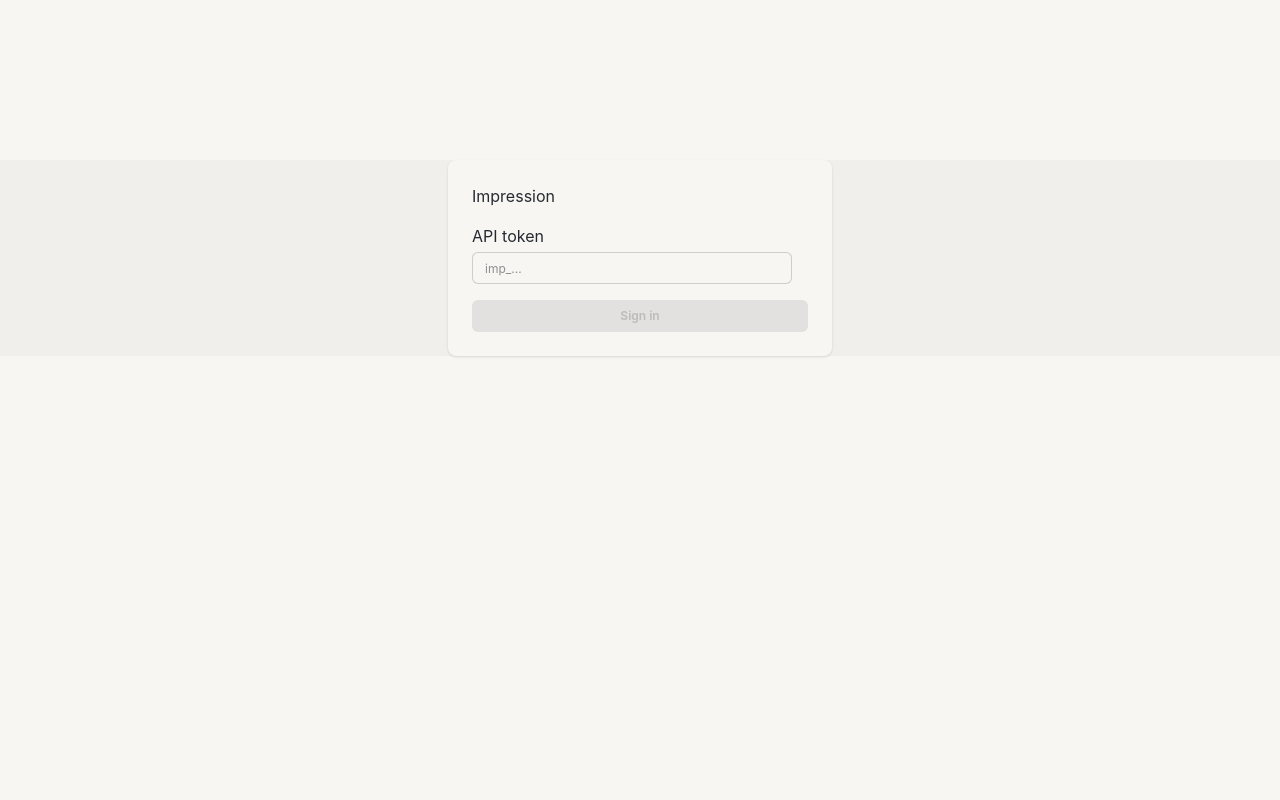
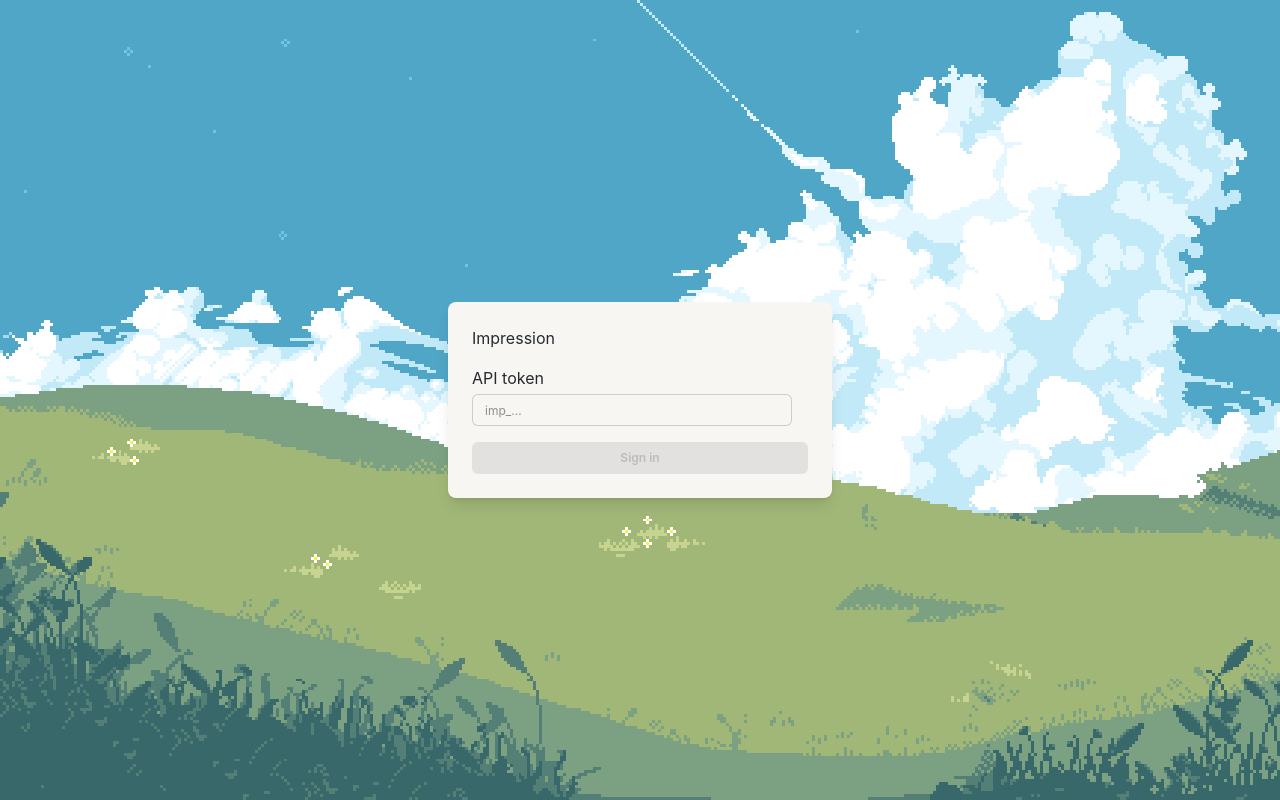
Before and after one commit to aglowinthefield/impression, a React (Vite) app in the folder packages/web/: page / in a window 1280 px wide. Built offline with nearby package versions, Linux system fonts and the light colour scheme.

Commit message:
Use a pixel-art background on the login page

```diff
--- a/packages/web/src/App.tsx
+++ b/packages/web/src/App.tsx
@@ -12,6 +12,7 @@ function Login({ onDone }: { onDone: () => void }) {
   const [token, setTok] = useState("");
   const [error, setError] = useState<string | null>(null);
   return (
+    <div className="login-page">
       <form
         className="login"
         onSubmit={async (e) => {
@@ -49,6 +50,7 @@ function Login({ onDone }: { onDone: () => void }) {
           Sign in
         </button>
       </form>
+    </div>
   );
 }
 
--- a/packages/web/src/styles.css
+++ b/packages/web/src/styles.css
@@ -84,8 +84,14 @@
 }
 
 @layer components {
+  .login-page {
+    @apply grid min-h-screen place-items-center bg-cover bg-center p-4;
+    background-image: url("/login-bg.png");
+    image-rendering: pixelated;
+  }
   .login {
-    @apply card bg-base-100 mx-auto mt-[20vh] grid max-w-sm gap-4 p-6 shadow;
+    @apply card bg-base-100 grid w-full max-w-sm gap-4 p-6 shadow-lg;
+    image-rendering: auto;
   }
   .login label {
     @apply grid gap-1;
```
Also changed, not shown: packages/web/public/login-bg.png (added). Lines whose indentation alone changed are shown as unchanged.
